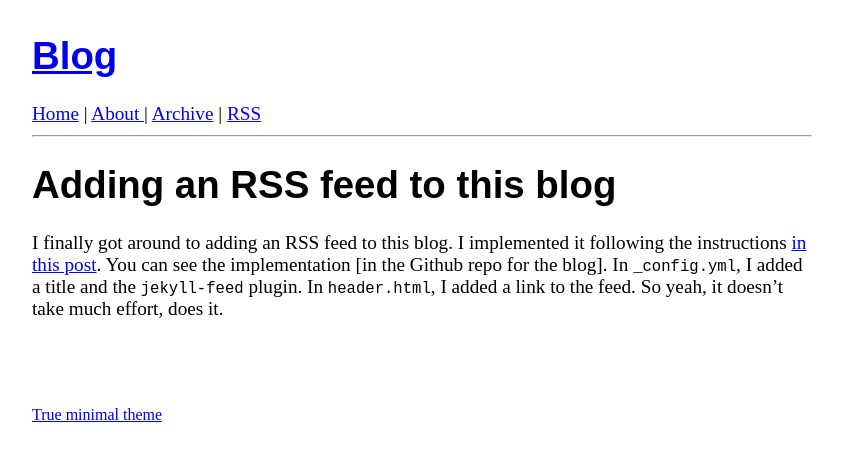
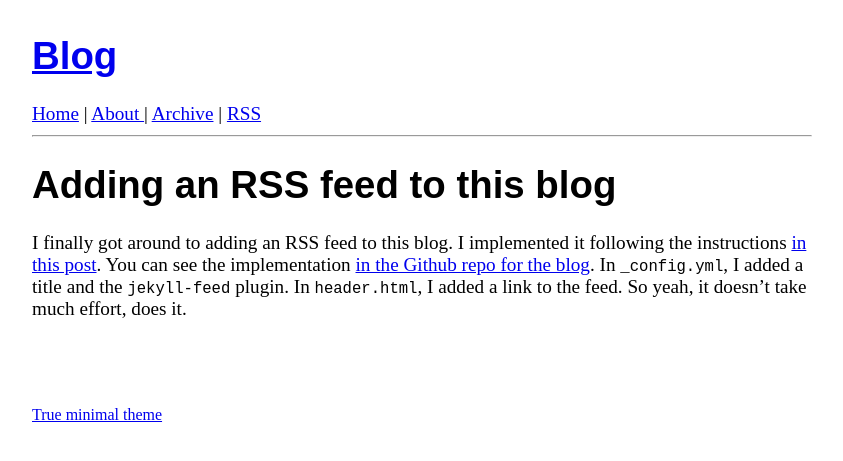
Before and after one commit to bachmeil/the-blog, a Jekyll site: the page built from _posts/2023-10-14-adding-rss-feed.md, in a window 1280 px wide. Shown: the top 461 px of the page, without its empty margins (218-1061 px from the left). Built offline with Jekyll 4.4.1, drawn with Linux system fonts in a browser that asks for light colours; some of the changed lines change nothing that is shown.

Commit message:
Forgot to add the URL

```diff
--- a/_posts/2023-10-14-adding-rss-feed.md
+++ b/_posts/2023-10-14-adding-rss-feed.md
@@ -2,4 +2,4 @@
 title: Adding an RSS feed to this blog
 layout: post
 ---
-I finally got around to adding an RSS feed to this blog. I implemented it following the instructions [in this post](https://dzhavat.github.io/2020/01/19/adding-an-rss-feed-to-github-pages.html). You can see the implementation [in the Github repo for the blog]. In `_config.yml`, I added a title and the `jekyll-feed` plugin. In `header.html`, I added a link to the feed. So yeah, it doesn't take much effort, does it.
+I finally got around to adding an RSS feed to this blog. I implemented it following the instructions [in this post](https://dzhavat.github.io/2020/01/19/adding-an-rss-feed-to-github-pages.html). You can see the implementation [in the Github repo for the blog](https://github.dev/bachmeil/the-blog). In `_config.yml`, I added a title and the `jekyll-feed` plugin. In `header.html`, I added a link to the feed. So yeah, it doesn't take much effort, does it.
```
